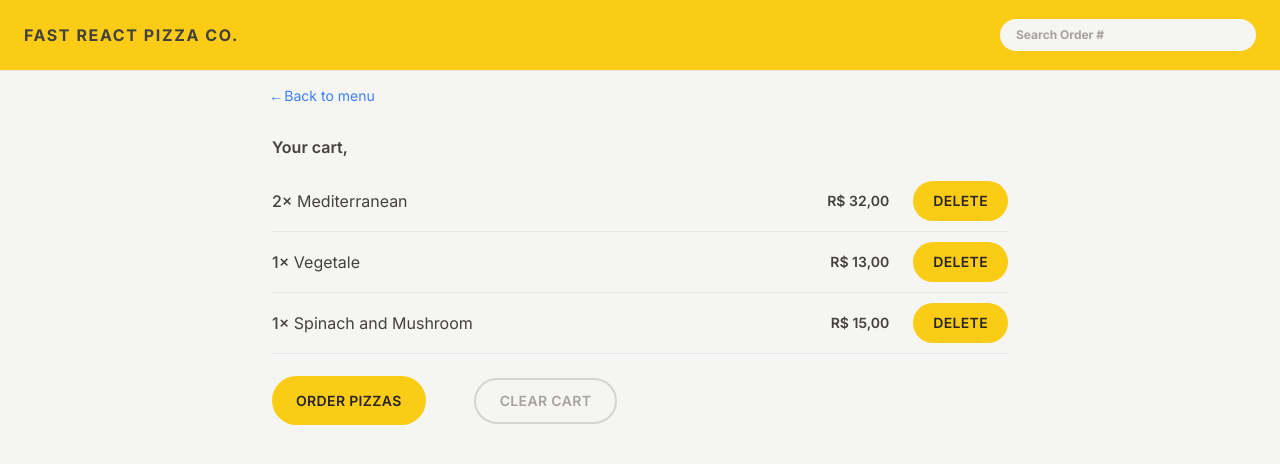
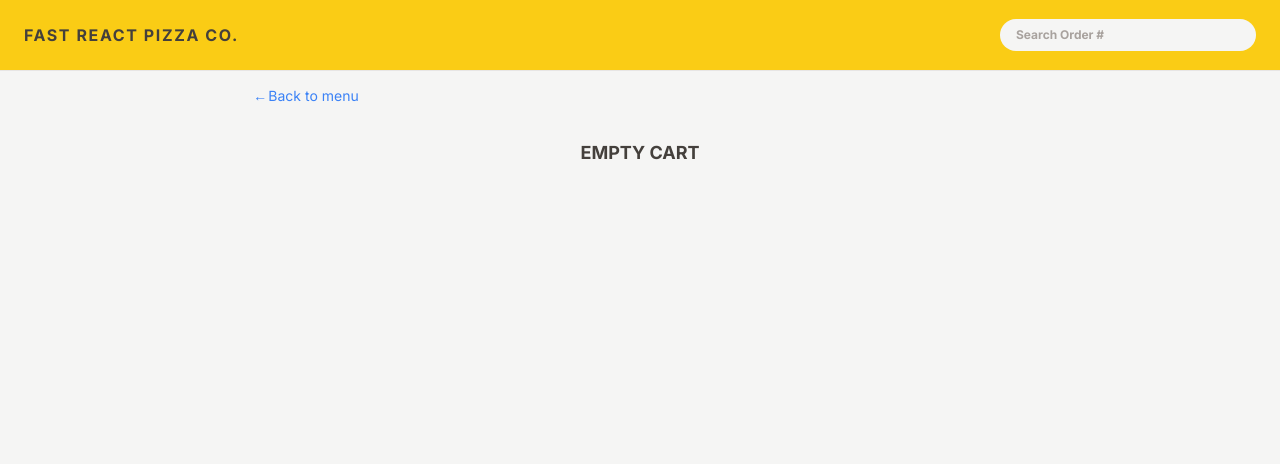
Before and after one commit to marcosmanto/fast-react-pizza, a React (Vite) app: page /cart in a window 1280 px wide. Shown: the top 464 px of the page. Built offline with nearby package versions, Linux system fonts and the light colour scheme.

Commit message:
feat: implement cart functionality
- Replace fake cart data with Redux state management
- Add clear cart functionality
- Implement cart total price and quantity calculations
- Add ability to add items to cart from menu
- Update CartOverview component to show real data
- Add empty cart state handling

```diff
--- a/src/features/cart/Cart.jsx
+++ b/src/features/cart/Cart.jsx
@@ -1,35 +1,23 @@
 import CartItem from '@/features/cart/CartItem';
+import { clearCart } from '@/features/cart/cartSlice';
 import Button from '@/ui/Button';
 import LinkButton from '@/ui/LinkButton';
-import { useSelector } from 'react-redux';
-
-const fakeCart = [
-  {
-    pizzaId: 12,
-    name: 'Mediterranean',
-    quantity: 2,
-    unitPrice: 16,
-    totalPrice: 32,
-  },
-  {
-    pizzaId: 6,
-    name: 'Vegetale',
-    quantity: 1,
-    unitPrice: 13,
-    totalPrice: 13,
-  },
-  {
-    pizzaId: 11,
-    name: 'Spinach and Mushroom',
-    quantity: 1,
-    unitPrice: 15,
-    totalPrice: 15,
-  },
-];
+import { useDispatch, useSelector } from 'react-redux';
 
 function Cart() {
-  const cart = fakeCart;
+  const dispatch = useDispatch();
+  const cart = useSelector((state) => state.cart.cart);
   const username = useSelector((state) => state.user.username);
+
+  if (cart.length === 0)
+    return (
+      <div className="pt-3">
+        <LinkButton to="/menu">&larr; Back to menu</LinkButton>
+        <div className="px-4 py-8 text-center text-lg font-bold uppercase">
+          Empty Cart
+        </div>
+      </div>
+    );
 
   return (
     <div className="px-4 py-3">
@@ -48,7 +36,9 @@ function Cart() {
           Order pizzas
         </Button>
 
-        <Button type="secondary">Clear cart</Button>
+        <Button onClick={() => dispatch(clearCart())} type="secondary">
+          Clear cart
+        </Button>
       </div>
     </div>
   );
--- a/src/features/cart/CartOverview.jsx
+++ b/src/features/cart/CartOverview.jsx
@@ -2,12 +2,17 @@ import { useSelector } from 'react-redux';
 import { Link } from 'react-router-dom';
 import { motion } from 'framer-motion';
 import { useEffect, useState } from 'react';
+import { formatCurrency } from '@/utils/helpers';
+import {
+  getTotalCardPrice,
+  getTotalCardQuantity,
+} from '@/features/cart/cartSlice';
 
 function CartOverview() {
   const [isAnimating, setIsAnimating] = useState(true);
 
-  const cart = useSelector((state) => state.cart.cart);
-  const numPizzas = cart.length;
+  const totalCardQuantity = useSelector(getTotalCardQuantity);
+  const totalCardPrice = useSelector(getTotalCardPrice);
 
   useEffect(() => {
     document.body.style.overflow = isAnimating ? 'hidden' : '';
@@ -16,7 +21,7 @@ function CartOverview() {
     };
   }, [isAnimating]);
 
-  if (numPizzas === 0) return;
+  if (!totalCardQuantity) return null;
 
   return (
     <motion.div
@@ -31,9 +36,9 @@ function CartOverview() {
     >
       <p className="space-x-4 font-semibold text-stone-300 sm:space-x-6">
         <span>
-          {cart.length} pizza{cart.length > 1 && 's'}
+          {totalCardQuantity} pizza{totalCardQuantity > 1 && 's'}
         </span>
-        <span>$23.45</span>
+        <span>{formatCurrency(totalCardPrice)}</span>
       </p>
       <Link to="/cart">Open cart &rarr;</Link>
     </motion.div>
--- a/src/features/cart/cartSlice.js
+++ b/src/features/cart/cartSlice.js
@@ -45,3 +45,9 @@ export const {
 } = cartSlice.actions;
 
 export default cartSlice.reducer;
+
+export const getTotalCardQuantity = (state) =>
+  state.cart.cart.reduce((sum, item) => sum + item.quantity, 0);
+
+export const getTotalCardPrice = (state) =>
+  state.cart.cart.reduce((sum, item) => sum + item.unitPrice, 0);
--- a/src/features/menu/MenuItem.jsx
+++ b/src/features/menu/MenuItem.jsx
@@ -1,7 +1,10 @@
+import { addItem } from '@/features/cart/cartSlice';
 import Button from '@/ui/Button';
 import { formatCurrency } from '@/utils/helpers';
+import { useDispatch } from 'react-redux';
 
 function MenuItem({ pizza }) {
+  const dispatch = useDispatch();
   const { id, name, unitPrice, ingredients, soldOut, imageUrl } = pizza;
 
   return (
@@ -25,7 +28,23 @@ function MenuItem({ pizza }) {
             </p>
           )}
 
-          <Button type="small">Add to cart</Button>
+          {!soldOut && (
+            <Button
+              onClick={() => {
+                const newItem = {
+                  pizzaId: id,
+                  name,
+                  quantity: 1,
+                  unitPrice,
+                  totalPrice: unitPrice * 1,
+                };
+                dispatch(addItem(newItem));
+              }}
+              type="small"
+            >
+              Add to cart
+            </Button>
+          )}
         </div>
       </div>
     </li>
--- a/src/ui/Button.jsx
+++ b/src/ui/Button.jsx
@@ -1,6 +1,6 @@
 import { Link } from 'react-router-dom';
 
-function Button({ children, disabled, to, type }) {
+function Button({ children, disabled, to, type, onClick }) {
   const base =
     'text-sm rounded-full bg-yellow-400 font-semibold uppercase tracking-wide text-stone-800 transition-colors duration-300 hover:bg-yellow-300 focus:outline-none focus:ring focus:ring-yellow-300 focus:ring-offset-2 active:bg-yellow-400 disabled:cursor-not-allowed disabled:bg-yellow-200 disabled:text-stone-500';
 
@@ -19,7 +19,7 @@ function Button({ children, disabled, to, type }) {
     );
 
   return (
-    <button disabled={disabled} className={styles[type]}>
+    <button onClick={onClick} disabled={disabled} className={styles[type]}>
       {children}
     </button>
   );
```
